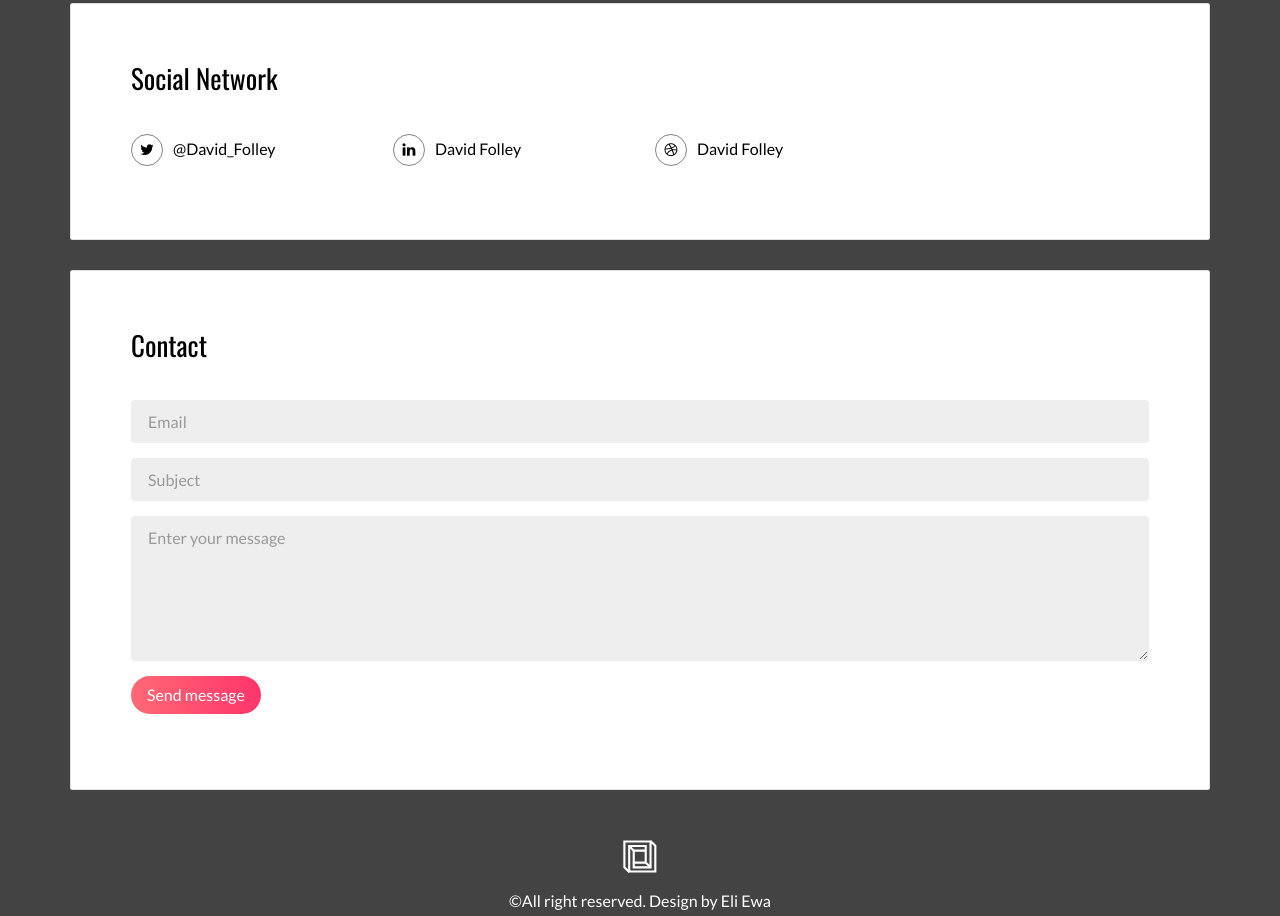
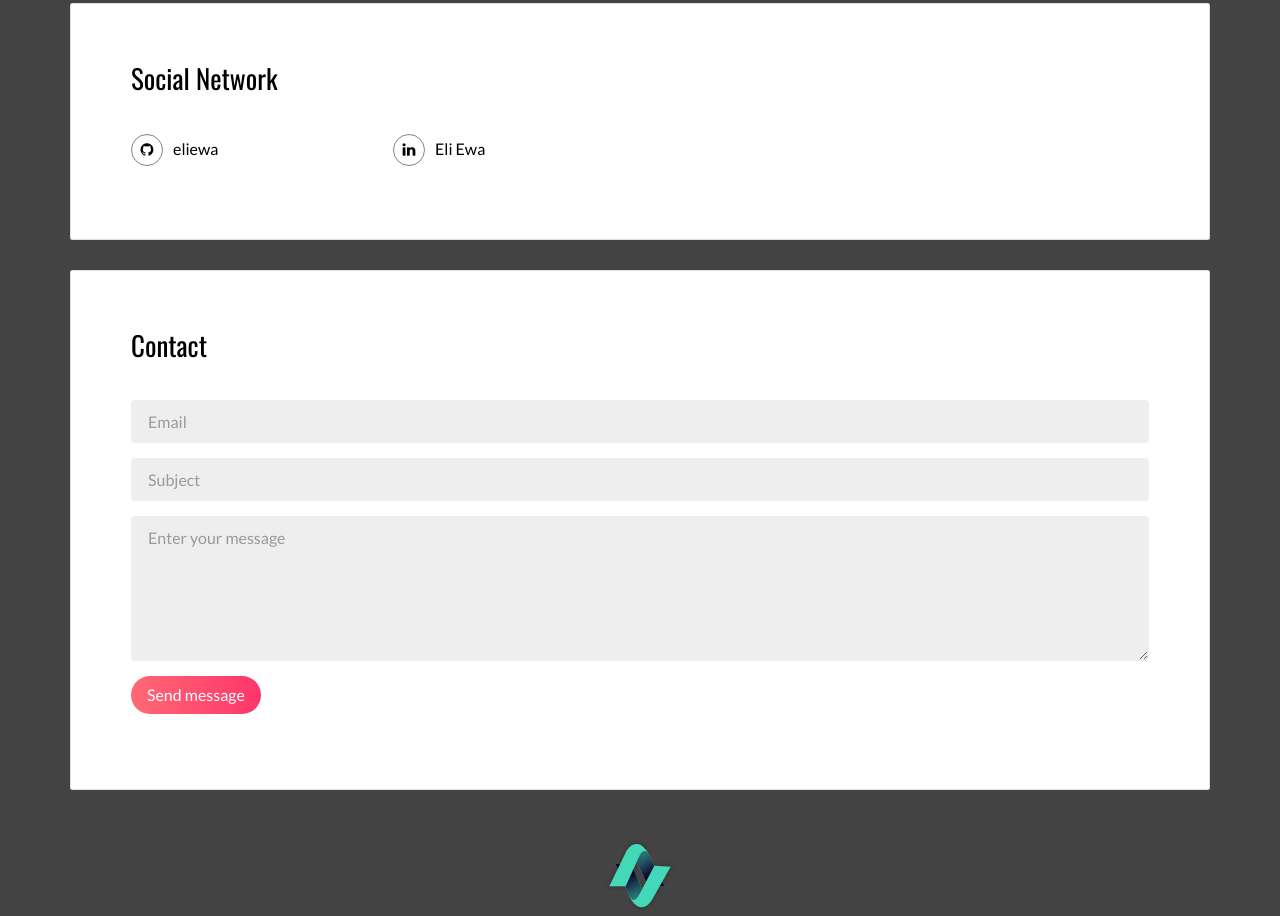
Before and after one commit to eliewa/portfolio, a plain HTML site: page index.html in a window 1280 px wide. Shown: the part 3160-4076 px from the top of the page. Drawn offline with nearby package versions, Linux system fonts and the light colour scheme.

Commit message:
added logo

```diff
--- a/index.html
+++ b/index.html
@@ -280,28 +280,19 @@
                 <div class="row">
                   <div class="col-md-3">
                     <p class="social-buttons">
-                      <a href="https://twitter.com/" title=""
+                      <a href=https://github.com/eliewa title=""
                         ><span class="social-round-icon fa-icon"
-                          ><i class="fa fa-twitter"></i></span
-                        >@David_Folley</a
+                          ><i class="fa fa-github"></i></span
+                        >eliewa</a
                       >
                     </p>
                   </div>
                   <div class="col-md-3">
                     <p class="social-buttons">
-                      <a href="https://www.linkedin.com/" title=""
+                      <a href="https://www.linkedin.com/in/eli-ewa-2b0a2b254/" title=""
                         ><span class="social-round-icon fa-icon"
                           ><i class="fa fa-linkedin"></i></span
-                        >David Folley</a
-                      >
-                    </p>
-                  </div>
-                  <div class="col-md-3">
-                    <p class="social-buttons">
-                      <a href="https://dribbble.com/" title=""
-                        ><span class="social-round-icon fa-icon"
-                          ><i class="fa fa-dribbble"></i></span
-                        >David Folley</a
+                        >Eli Ewa</a
                       >
                     </p>
                   </div>
@@ -352,7 +343,7 @@
       <div class="container">
         <div class="row">
           <div class="col-xs-12">
-            <p><img src="./assets/images/mashup-icon.svg" alt="" /></p>
+            <p><img src="./assets/images/logo.svg" alt="" style="height: 72px; width: auto;"/></p>
 
             <p>©All right reserved. Design by Eli Ewa</p>
             <p>
```
Also changed, not shown: assets/images/logo.svg (added).
